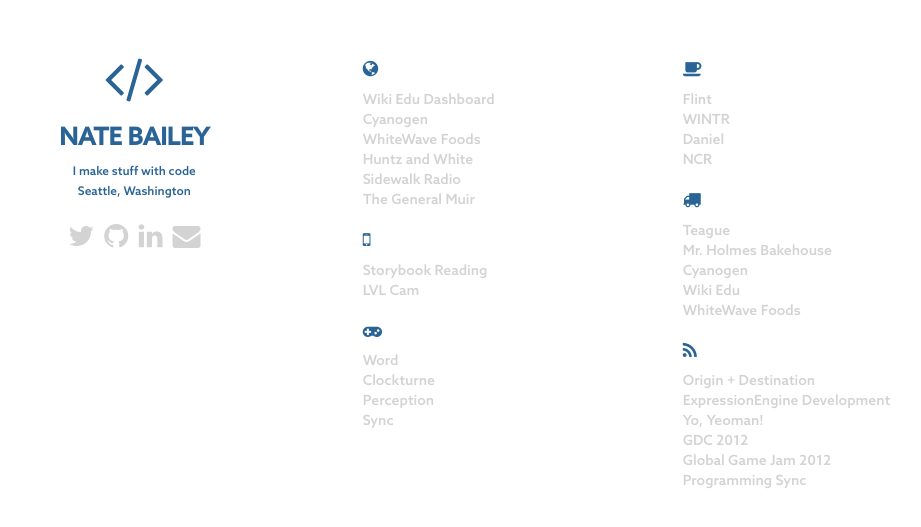
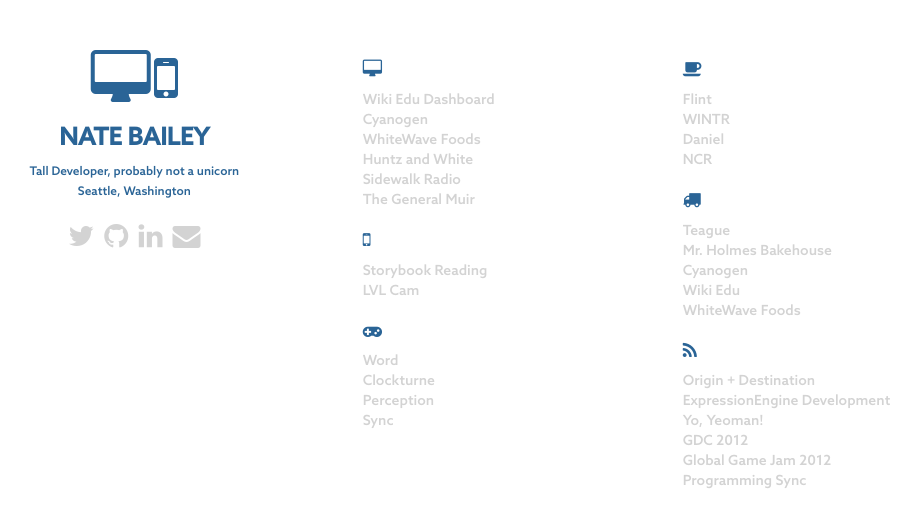
Before and after one commit to ntdb/ntdb.github.io, a Jekyll site: the page built from index.html, in a window 1280 px wide. Shown: the top 527 px of the page, without its empty margins (79-1000 px from the left). Built offline with Jekyll 4.4.1, drawn with Linux system fonts in a browser that asks for light colours; nearby versions of some CDN libraries.

Commit message:
[CHG] Icon, subtext changes

```diff
--- a/_config.yml
+++ b/_config.yml
@@ -1,4 +1,4 @@
 name: Nate Bailey
 highlighter: rouge
 category-list: [Web, Mobile, Games]
-icon-list: ['globe', 'mobile', 'gamepad']
+icon-list: ['desktop', 'mobile', 'gamepad']
--- a/_includes/header.html
+++ b/_includes/header.html
@@ -1,9 +1,10 @@
 <div class="col-md-4 left">
     <a href="/">
-        <i class="fa fa-code fa-4x"></i>
+        <i class="fa fa-desktop fa-4x"></i>
+        <i class="fa fa-mobile fa-4x"></i>
         <h3>NATE BAILEY</h3>
     </a>
-    <small>I make stuff with code</small><br />
+    <small>Tall Developer, probably not a unicorn</small><br />
     <small>Seattle, Washington</small><br /><br />
     <p>
         <a href="http://www.twitter.com/ntdb" target="_blank"><i class="fa fa-twitter fa-2x"></i></a>&nbsp;&nbsp;
```
